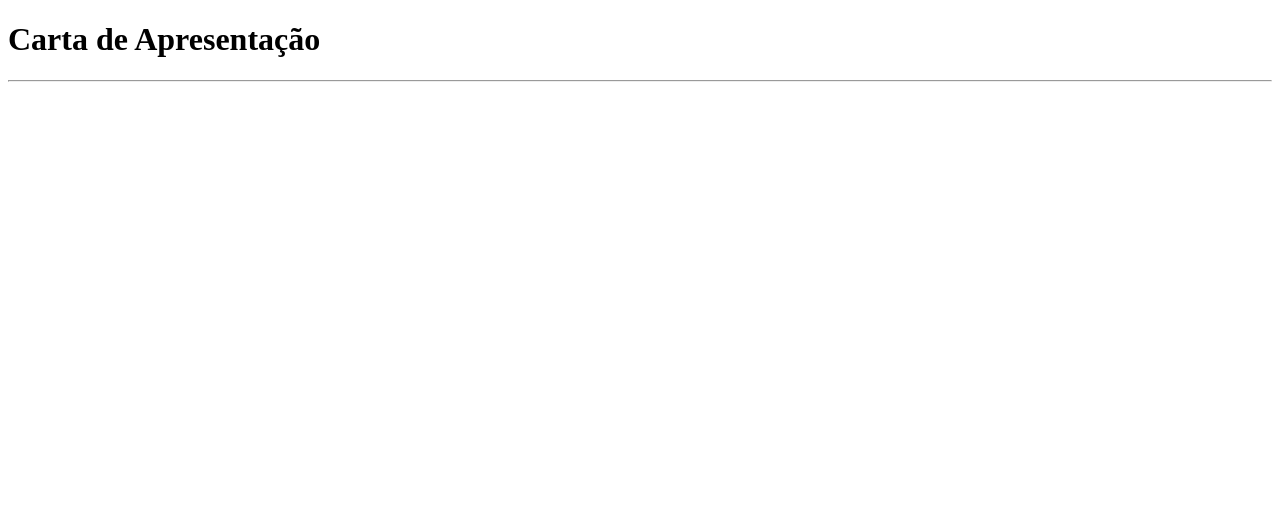
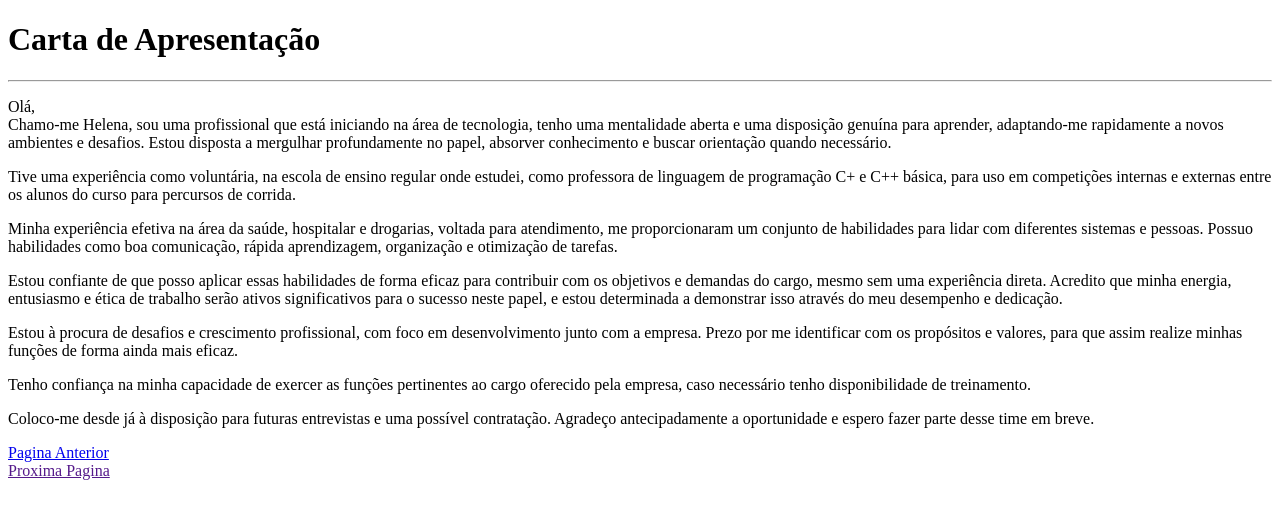
Before and after one commit to Hln404/CV, a plain HTML site: page publico/CartadeApresentacao.html in a window 1280 px wide. Drawn offline with Linux system fonts and the light colour scheme.

Commit message:
Add files via upload

```diff
--- a/publico/CartadeApresentacao.html
+++ b/publico/CartadeApresentacao.html
@@ -7,6 +7,29 @@
     <body>
         <h1>Carta de Apresentação</h1>
         <hr />
-        <p></p>
+        <p>Olá, <br />
+
+            Chamo-me Helena, sou uma profissional que está iniciando na área de tecnologia, tenho uma mentalidade aberta e uma disposição genuína para aprender, adaptando-me rapidamente a novos ambientes e desafios. Estou disposta a mergulhar profundamente no papel, absorver conhecimento e buscar orientação quando necessário.
+        </p>
+        <p>
+            Tive uma experiência como voluntária, na escola de ensino regular onde estudei, como professora de linguagem de programação C+ e C++ básica, para uso em competições internas e externas entre os alunos do curso para percursos de corrida.
+        </p>
+        <p>
+            Minha experiência efetiva na área da saúde, hospitalar e drogarias, voltada para atendimento, me proporcionaram um conjunto de habilidades para lidar com diferentes sistemas e pessoas. Possuo habilidades como boa comunicação, rápida aprendizagem, organização e otimização de tarefas.
+        </p>
+        <p>
+            Estou confiante de que posso aplicar essas habilidades de forma eficaz para contribuir com os objetivos e demandas do cargo, mesmo sem uma experiência direta. Acredito que minha energia, entusiasmo e ética de trabalho serão ativos significativos para o sucesso neste papel, e estou determinada a demonstrar isso através do meu desempenho e dedicação.
+        </p>
+        <p>
+            Estou à procura de desafios e crescimento profissional, com foco em desenvolvimento junto com a empresa. Prezo por me identificar com os propósitos e valores, para que assim realize minhas funções de forma ainda mais eficaz.
+        </p>
+        <p>
+            Tenho confiança na minha capacidade de exercer as funções pertinentes ao cargo oferecido pela empresa, caso necessário tenho disponibilidade de treinamento.
+        </p>
+        <p>
+            Coloco-me desde já à disposição para futuras entrevistas e uma possível contratação. Agradeço antecipadamente a oportunidade e espero fazer parte desse time em breve.
+        </p>
+        <a href="../index.html">Pagina Anterior</a> <br />
+        <a href="">Proxima Pagina</a>
     </body>
 </html>
```
